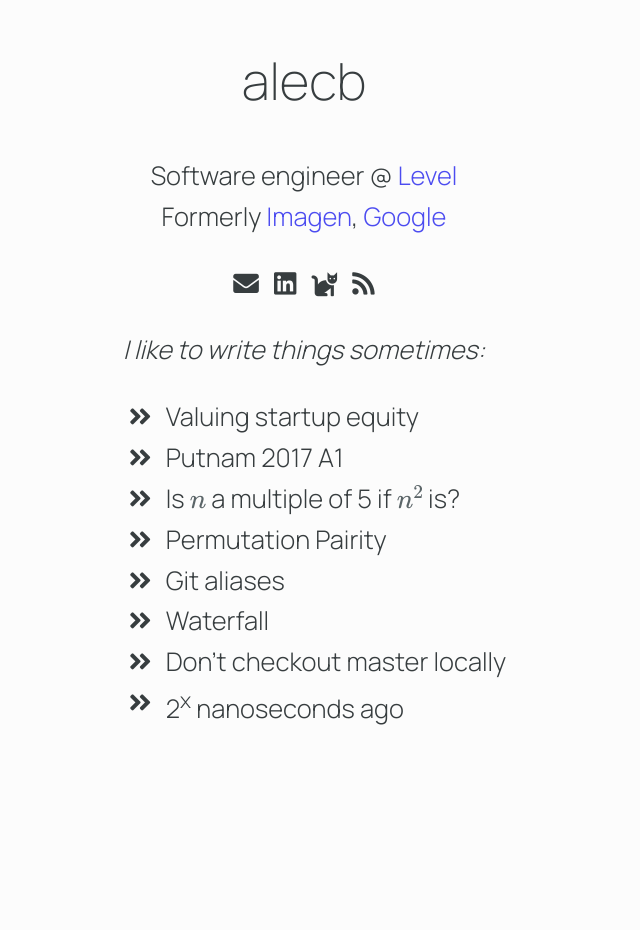
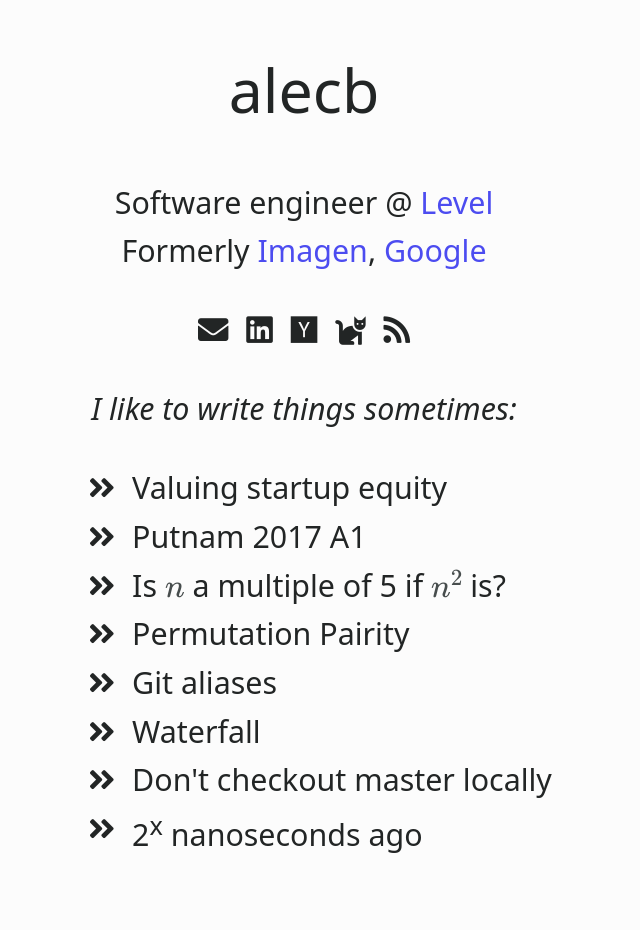
Before and after one commit to AlecBenzer/alecbenzer.github.com, a Jekyll site: the page built from index.md, in a window 1280 px wide. Shown: the whole page, without its empty margins (336-976 px from the left). Built offline with Jekyll 4.4.1, drawn with Linux system fonts in a browser that asks for light colours; nearby versions of some CDN libraries; before the commit the page ends 900 px from its top, so only the background shows below that.

Commit message:
fonts n stuff

```diff
--- a/_includes/head.html
+++ b/_includes/head.html
@@ -13,10 +13,10 @@
 
     gtag("config", "UA-41253152-2");
   </script>
-  <link
+  <!-- <link
     href="https://fonts.googleapis.com/css2?family=Manrope:wght@200;300;500&display=swap"
     rel="stylesheet"
-  />
+  /> -->
   <script
     src="https://kit.fontawesome.com/d514441798.js"
     crossorigin="anonymous"
--- a/css/style.scss
+++ b/css/style.scss
@@ -15,11 +15,11 @@ html {
 $text-width: 25em;
 
 body {
-  font-family: "Manrope", system-ui, sans-serif;
+  font-family: system-ui, sans-serif;
   font-weight: 300;
   max-width: $text-width;
   line-height: 1.6;
-  font-size: 160%;
+  font-size: 190%;
 }
 
 strong {
@@ -30,17 +30,18 @@ h1,
 h2,
 h3,
 h4 {
+  text-align: center;
   font-weight: 200;
 }
 
 // not sure why *1.7
 @media (max-width: $text-width * 1.7) {
   body {
-    font-size: 4vw;
+    font-size: 4.5vw;
   }
 }
 
-$body-color: #373d3f;
+$body-color: #222525;
 
 body {
   margin: 40px auto;
@@ -75,10 +76,6 @@ iframe {
   margin-left: auto;
   margin-right: auto;
   display: block;
-}
-
-h1 {
-  text-align: center;
 }
 
 h2 {
--- a/index.md
+++ b/index.md
@@ -8,8 +8,9 @@ layout: page
 Software engineer @ [Level](https://level.com)
 Formerly [Imagen](https://imagen.ai), [Google](https://google.com/about)
 
-<a href="mailto:alec@alecb.me"><i class="fas fa-envelope"></i></a>
+<a href="mailto:hi@alecb.me"><i class="fas fa-envelope"></i></a>
 <a href="https://www.linkedin.com/in/alecbenzer"><i class="fab fa-linkedin"></i></a>
+<a href="https://news.ycombinator.com/user?id=alecbenzer"><i class="fab fa-hacker-news"></i></a>
 <a href="https://instagram.com/martinkittynyc"><i class="fas fa-cat"></i></a>
 <a href="/feed.xml"><i class="fas fa-rss"></i></a>
 {: .home-icons}
```
